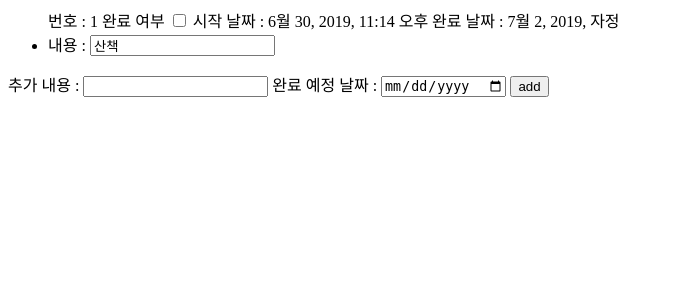
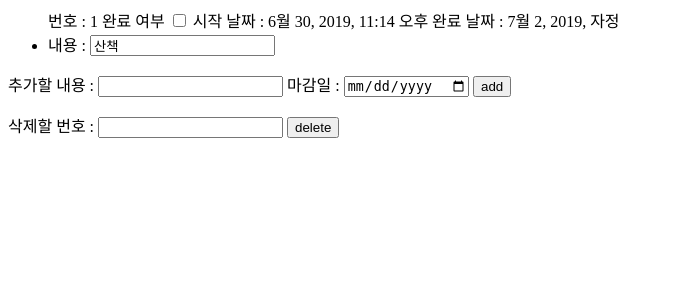
Before and after one commit to dev-kimdoyoung/todolist, a Django app: page / in a window 1280 px wide. Shown: the top 300 px of the page, without its empty margins (0-673 px from the left). Run offline with Django 3.2, Linux system fonts and the light colour scheme; data comes from the database, SQL or seed files in the repository; both versions use the stored data as it was after the commit.

Commit message:
할일리스트 추가/삭제 구현 완료!

```diff
--- a/todolist/mysite/templates/mysite/index.html
+++ b/todolist/mysite/templates/mysite/index.html
@@ -1,23 +1,25 @@
 
     <ul>
     {% for content in contents_list %}
-            번호 : {{forloop.counter}}
-            완료 여부  <input type='checkbox' name='is_checked[]' value = {{forloop.counter}} />
-            시작 날짜 : {{ content.pub_date }}
-            완료 날짜 : {{ content.exp_date }}
+        번호 : {{ forloop.counter }}
+        완료 여부  <input type='checkbox' name="is_checked[]"/>
+        시작 날짜 : {{ content.pub_date }}
+        완료 날짜 : {{ content.exp_date }}
         <li>
-            내용 : <input type = "text" name = "content_text" value = {{ content.contents }} />
+        내용 : <input type = "text" name = "content_text" value = {{ content.contents }} />
         </li>
     {% endfor %}
     </ul>
 
-    {% if is_checked.checked %}
-        <form action = "index/" method="POST" name = is_checked></form>
-    {% endif %}
-
     <form action = "list_add/" method="POST">
         {% csrf_token %}
-        추가 내용 : <input type="text" name="add_content" value=""/>
-        완료 예정 날짜 : <input type="date" name = "exp_date" value =""/>
+        추가할 내용 : <input type="text" name="add_content" value=""/>
+        마감일 : <input type="date" name="exp_date" value=""/>
         <input type ="submit" value="add" />
     </form>
+
+    <form action = "list_delete/" method="POST">
+        {% csrf_token %}
+        삭제할 번호 : <input type = "text" name="delete_content" value="" />
+        <input type ="submit" value="delete" />
+    </form>
--- a/todolist/mysite/urls.py
+++ b/todolist/mysite/urls.py
@@ -4,4 +4,5 @@ from . import views
 urlpatterns = [
     path('', views.index, name='index'),
     path('list_add/', views.list_add, name='list_add'),
+    path('list_delete/', views.list_delete, name='list_delete'),
 ]
--- a/todolist/mysite/views.py
+++ b/todolist/mysite/views.py
@@ -1,26 +1,18 @@
 import datetime
 
 from django.shortcuts import render
-from django.http import HttpResponseRedirect
+from django.http import HttpResponse, HttpResponseRedirect
 from .models import TodoList
 from django.contrib import messages
 
 
 def index(request):
-    some_var = request.POST.getlist('is_checked')
-    print(some_var)
-    if request.POST.getlist("is_checked"):
-        is_check = request.POST.getlist("is_checked")
-        queryset = TodoList.objects.get(pk=is_check)
-        queryset.exp_date = datetime.datetime.now()
-        queryset.save()
-
-    # contents_list에 TodoList의 전체 내용을 79 저장
+    # contents_list에 TodoList의 전체 내용을 저장
     contents_list = TodoList.objects.all()
 
     # context 자료형에 contents_list 객체를 저장
     context = {
-        'contents_list':contents_list
+        'contents_list': contents_list
     }
     # index.html 파일에 context를 rendering
     return render(request, 'mysite/index.html', context)
@@ -29,16 +21,34 @@ def index(request):
 def list_add(request):
     # request.POST에 html에서 http 메소드 중 POST로 <form> 안의 데이터를 전달할 때
     # POST 안에서 dictionary 객체로 존재한다.
+    if request.POST.getlist("is_checked[]"):
+        is_check = request.POST.getlist("is_checked")
+        queryset = TodoList.objects.get(pk=is_check)
+        queryset.exp_date = datetime.datetime.now()
+        queryset.save()
+
     content_name = request.POST['add_content']
     pub_date = datetime.datetime.now()
     exp_date = request.POST['exp_date']
 
     # 할 일 : return으로 Django에서 lib로 제공하는 message 리턴
-    TodoList.objects.create(contents=content_name,pub_date=pub_date, exp_date=exp_date)
+    TodoList.objects.create(contents=content_name, pub_date=pub_date,exp_date=exp_date)
     messages.success(request, '데이터가 저장되었습니다.')
-    return HttpResponseRedirect('index/')
+    return HttpResponseRedirect('/')
 
 
+def list_delete(request):
+    if request.method == 'POST':
+        pk = TodoList.objects.get(pk=request.POST['delete_content'])
+        pk.delete()
+        messages.success(request, '데이터가 삭제되었습니다.')
+        return HttpResponseRedirect('/')
+    else:
+        messages.error(request, '데이터가 잘못 입력되었습니다..')
+        return HttpResponseRedirect('/')
 # 장고 DB 활용 관련
 # https://brownbears.tistory.com/63
 # https://wayhome25.github.io/django/2017/04/01/django-ep9-crud/
+# 할 일
+# 1. Django 내장 message 기능을 통해 사용자에게 성공 여부 전달
+# 2. html에서 checkbox 체크가 되면 자동으로 만료일 update 해주기
```
Also changed, not shown: todolist/db.sqlite3, todolist/mysite/models.py (line endings or trailing spaces), 1 other file.
